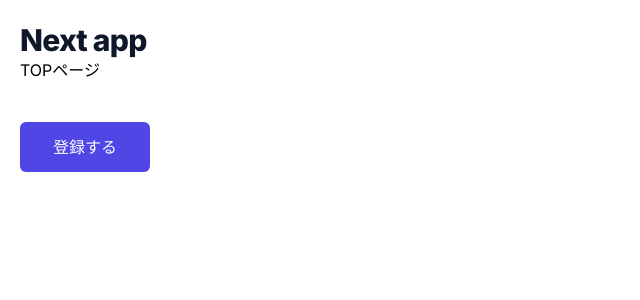
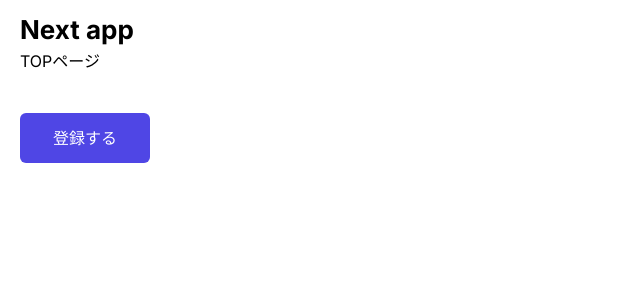
Before and after one commit to tominagamaya/next-form, a Next.js app: page / in a window 1280 px wide. Shown: the top 300 px of the page, without its empty margins (0-640 px from the left). Built offline with nearby package versions, Linux system fonts and the light colour scheme.

Commit message:
move header component to common

```diff
--- /dev/null
+++ b/app/components/Common/Header/index.module.css
@@ -0,0 +1,9 @@
+.container {
+  display: flex;
+  flex-direction: column;
+}
+
+.header {
+  font-size: 26px;
+  font-weight: bold;
+}
--- /dev/null
+++ b/app/components/Common/Header/index.tsx
@@ -0,0 +1,10 @@
+import React from "react";
+import styles from "./index.module.css"
+
+export const Header: React.FC = () => {
+  return (
+    <div className={styles.container}>
+      <h1 className={styles.header}>Next app</h1>
+    </div>
+  )
+}
--- a/app/components/Header/index.tsx
+++ /dev/null
@@ -1,9 +0,0 @@
-import React from "react";
-
-export const Header: React.FC = () => {
-  return (
-    <div className="flex flex-col">
-      <h1 className="mt-3 text-3xl font-extrabold tracking-tight text-slate-900">Next app</h1>
-    </div>
-  )
-}
--- a/app/layout.tsx
+++ b/app/layout.tsx
@@ -1,7 +1,7 @@
 import type { Metadata } from "next";
 import { Inter } from "next/font/google";
 import "./globals.css";
-import { Header } from "./components/Header";
+import { Header } from "./components/Common/Header";
 
 const inter = Inter({ subsets: ["latin"] });
 
```
Also changed, not shown: app/components/Header/index.module.css (deleted).
